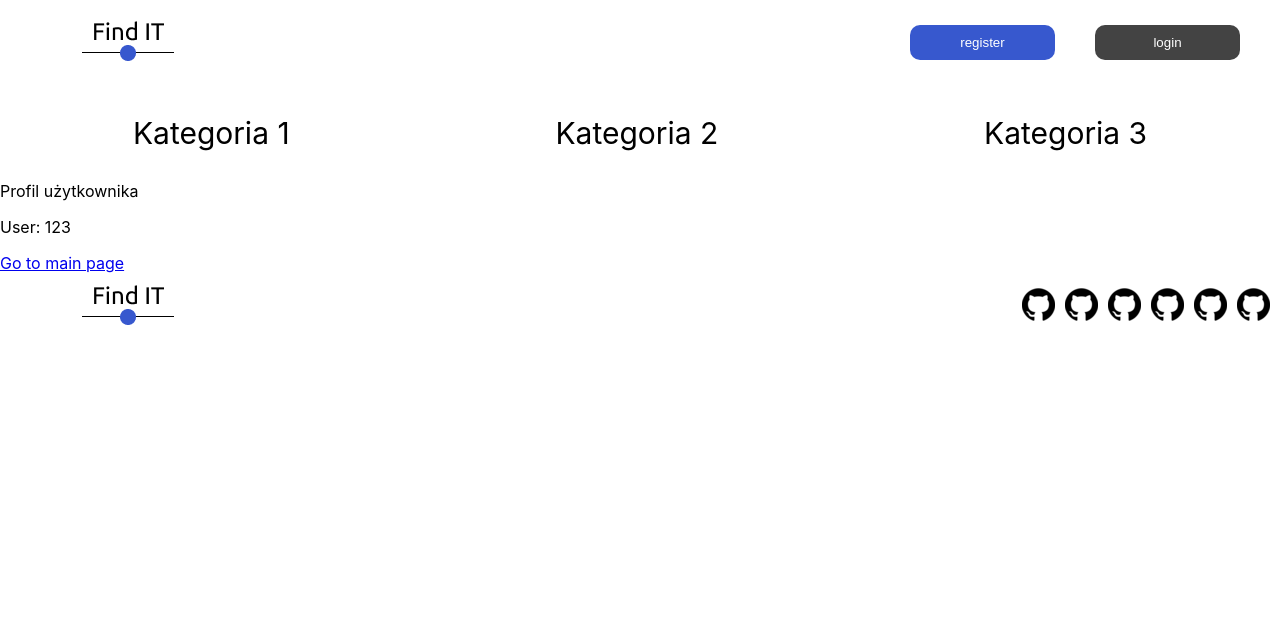
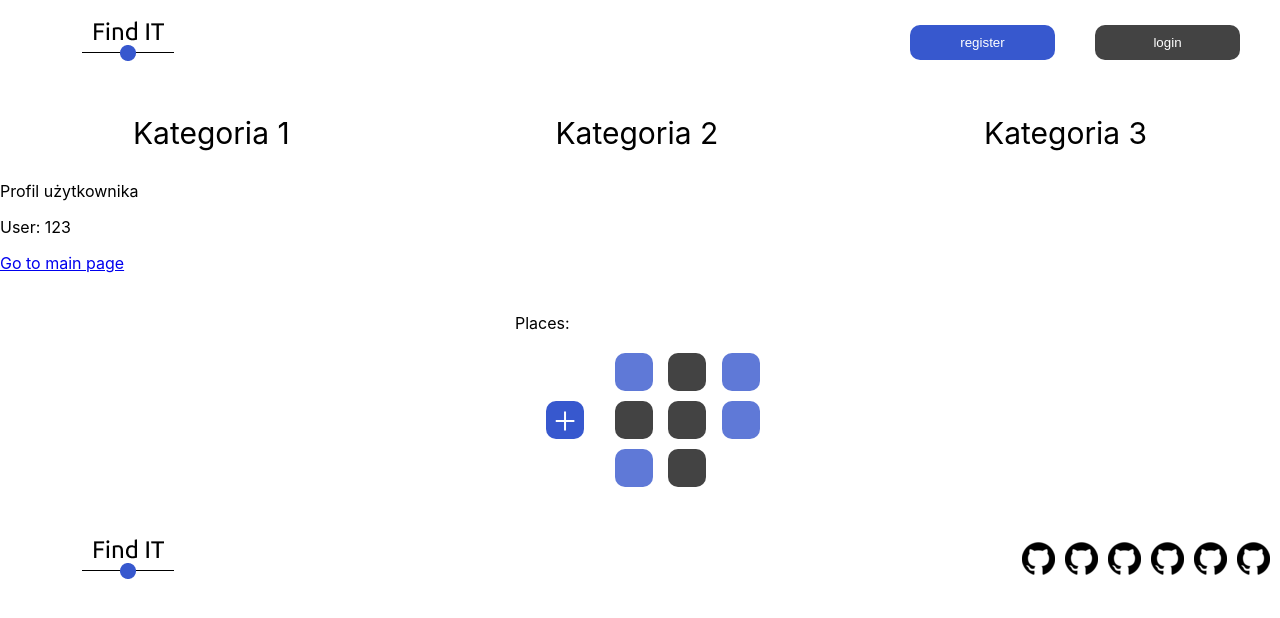
Before and after one commit to SzymonCzapkowski/find-it-client, a React (Create React App) app: page /profile/123 in a window 1280 px wide. Shown: the top 618 px of the page. Built offline with nearby package versions, Linux system fonts and the light colour scheme.

Commit message:
formPlacesContainer

```diff
--- a/src/components/App.js
+++ b/src/components/App.js
@@ -5,6 +5,8 @@ import Header from './Layout/Header/Header';
 import TopNav from './Layout/TopNav/TopNav';
 import MainPage from './MainPage/MainPage';
 import ProfileView from './Profile/ProfileView/ProfileView';
+
+import Places from './Project/ProjectForm/Places/Places'; //to trzeba dać w projectFormMain!
 
 function App() {
   return (
@@ -18,6 +20,13 @@ function App() {
               <Route path="/profile/:id" component={ProfileView} />
           </Switch>
       </Router>
+        <br></br>
+        <br></br>
+
+        <Places />
+
+        <br></br>
+        <br></br>
       <Footer />
     </>
   );
--- a/src/components/Project/ProjectForm/Places/Places.jsx
+++ b/src/components/Project/ProjectForm/Places/Places.jsx
@@ -0,0 +1,40 @@
+import React from 'react';
+import { FOrmPlacesContainer } from './PlacesStyles';
+import { PlacesTitle } from './PlacesStyles';
+import { AddPlacesButton } from './PlacesStyles';
+import { PlacesContainer } from './PlacesStyles';
+import { Place } from './PlacesStyles';
+
+//const placesQuantity = [1,2,3,4,5];
+
+function innerPlaces() {
+};
+
+const Places = () => {
+    return (
+        <FOrmPlacesContainer>
+            <PlacesTitle>Places:</PlacesTitle>
+            <AddPlacesButton><div>+</div></AddPlacesButton>
+            <PlacesContainer>
+                <Place className="placeButton" status={false}></Place>
+                <Place className="placeButton" status={true}></Place>
+                <Place className="placeButton" status={false}></Place>
+                <Place className="placeButton" status={true}></Place>
+                <Place className="placeButton" status={true}></Place>
+                <Place className="placeButton" status={false}></Place>
+                <Place className="placeButton" status={false}></Place>
+                <Place className="placeButton" status={true}></Place>
+            </PlacesContainer>
+        </FOrmPlacesContainer>
+    );
+}
+
+// usunąć className i dodać onclick
+
+/*
+const placeButton = document.querySelectorAll('.placeButton');
+*/
+
+
+
+export default Places;
--- a/src/components/Project/ProjectForm/Places/PlacesStyles.js
+++ b/src/components/Project/ProjectForm/Places/PlacesStyles.js
@@ -0,0 +1,55 @@
+import styled from 'styled-components';
+
+export const FOrmPlacesContainer = styled.div`
+    width: 250px;
+    display: grid;
+    grid-template-columns: 40% 60%;
+    grid-template-rows: 40px;
+    -moz-user-select: none;
+    user-select: none;
+    justify-self: center;
+`
+
+export const PlacesTitle = styled.p`
+    grid-column: 1/-1;
+    margin: 0;
+`
+
+export const AddPlacesButton = styled.div`
+    display: flex;
+        justify-content: center;
+        align-items: center;
+
+    div{
+        width: 38px;
+        height: 38px;
+        background-color: rgba(55, 88, 206, 1);
+        border-radius: 10px;
+        display: flex;
+        justify-content: center;
+        align-items: center;
+        font-family: Ubuntu;
+        font-style: normal;
+        font-weight: 300;
+        font-size: 40px;
+        color: white;
+    }
+
+    div:hover {
+        background-color: rgba(55, 88, 206, 0.8);
+        color: white;
+    }
+`
+
+export const PlacesContainer = styled.div`
+    display: grid;
+    grid-gap: 10px;
+    grid-template-columns: repeat(3, 1fr);
+`
+
+export const Place = styled.div`
+    height: 38px;
+    width: 38px;
+    border-radius: 10px;
+    background: ${props => props.status ? "#434343" : "rgba(55, 88, 206, 0.8)"};
+`
```
